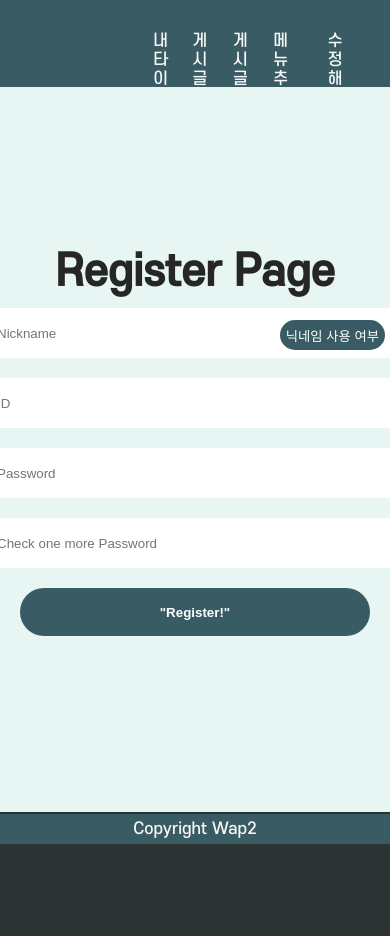
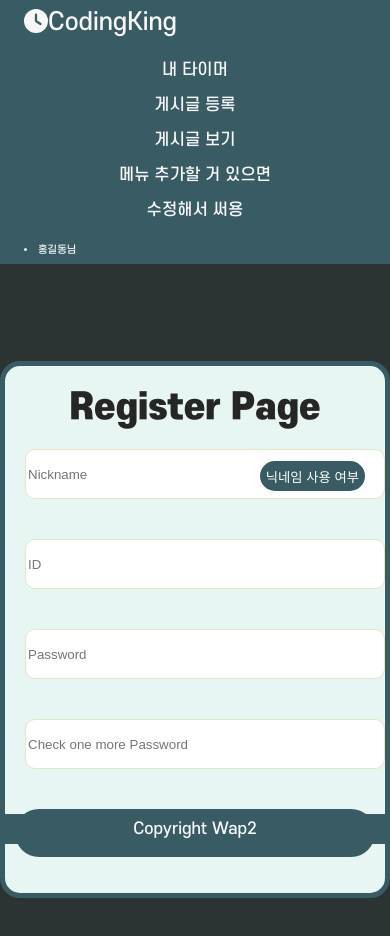
Before and after one commit to onegqueen/front, a React (Create React App) app: page /register in a window 390 px wide. Shown: the top 936 px of the page. Before the commit the page ends 844 px from the top, so only its background shows below. Built offline with nearby package versions, Linux system fonts and the light colour scheme; a small style sheet from the web is missing.

Commit message:
[11-30] register design, header bar responsive

```diff
--- a/src/components/Header.js
+++ b/src/components/Header.js
@@ -22,7 +22,13 @@ const Navbar = styled.nav`
   justify-content: space-between;
   align-items: center;
   background-color: #395b64;
-  padding: 8px 12px;
+  padding: 1rem;
+  @media only screen and (max-width: 768px) {
+    //width: 100%;
+    flex-direction: column;
+    align-items: flex-start;
+    padding: 8px 24px;
+  }
 `;
 
 const Navbarlogo = styled.div`
@@ -31,6 +37,11 @@ const Navbarlogo = styled.div`
   color: white;
   i {
     color: orange;
+  }
+  @media only screen and (max-width: 768px) {
+    //width: 100%;
+    flex-direction: column;
+    align-items: flex-start;
   }
 `;
 
@@ -45,6 +56,18 @@ const Navbarmenu = styled.ul`
   }
   li:hover {
     background-color: #a5c9ca;
+  }
+
+  @media only screen and (max-width: 768px) {
+    //width: 100%;
+    flex-direction: column;
+    align-items: center;
+    width: 100%;
+
+    li {
+      width: 100%;
+      text-align: center;
+    }
   }
 `;
 
--- a/src/components/MyAccount/MyAccount.jsx
+++ b/src/components/MyAccount/MyAccount.jsx
@@ -7,7 +7,7 @@ import "./Nickchange";
 
 const MyAccount = () => {
   const navigate = useNavigate();
-  const [nickname, setNickname] = useState("");
+  //const [nickname, setNickname] = useState("");
 
   // 닉네임 변경 페이지
   const navigateTochangeNick = () => {
--- a/src/components/Register/Register.jsx
+++ b/src/components/Register/Register.jsx
@@ -28,7 +28,9 @@ const Register = () => {
       setNameMessage("3글자 이상 15글자 미만으로 입력해주세요.");
       setIsName(false);
     } else {
-      setNameMessage("올바른 닉네임 형식입니다 :)");
+      setNameMessage(
+        "올바른 닉네임 형식입니다 :) 닉네임 사용 여부 확인해주세요."
+      );
       setIsName(true);
     }
   }, []);
@@ -121,7 +123,9 @@ const Register = () => {
 
   return (
     <S.Container>
+      <S.Wrapper>
         <S.Title>Register Page</S.Title>
+        <S.Form onSubmit={joinUser}>
           <S.formbox>
             <S.TextField
               text="이름"
@@ -158,7 +162,7 @@ const Register = () => {
               onChange={onChangePassword}
               passwordText="비밀번호 (숫자+영문자+특수문자 조합으로 8자리 이상)"
               title="비밀번호"
-          typeTitle="password"
+              type="password"
               placeholder="Password"
             />
             {password.length > 0 && (
@@ -173,7 +177,7 @@ const Register = () => {
               onChange={onChangePasswordConfirm}
               passwordText=" "
               title="비밀번호 확인"
-          typeTitle="passwordConfirm"
+              type="password"
               placeholder="Check one more Password"
             />
             {confirmPassword.length > 0 && (
@@ -185,9 +189,11 @@ const Register = () => {
             )}
           </S.formbox>
 
-      <S.SubmitButton type="submit" onClick={joinUser}>
+          <S.SubmitButton type="button" onClick={() => navigate("/")}>
             "Register!"
           </S.SubmitButton>
+        </S.Form>
+      </S.Wrapper>
     </S.Container>
   );
 };
--- a/src/components/Register/styled.jsx
+++ b/src/components/Register/styled.jsx
@@ -1,71 +1,45 @@
-import styled, { css } from "styled-components";
+import styled from "styled-components";
+import "../../App.css";
 
 const Container = styled.div`
-  position: absolute;
-  top: 55px;
-  bottom: 0;
-  width: 100%;
-  max-width: 500px;
-  left: 50%;
-  transform: translate(-50%, 0);
-  background: #e7f6f2;
-  padding: 0 20px;
-  //box-shadow: 0 0 8px 0 rgba(0, 0, 0, 0.04);
-  margin: 0 auto; /*페이지 중앙에 나타나도록 설정*/
-  margin-top: 32px;
-  margin-bottom: 32px;
-  display: flex;
-  flex-direction: column;
-  justify-content: center;
-  align-items: center;
+  width: 50rem;
+  max-width: 50rem;
+  background-color: #e7f6f2;
+  border-radius: 2rem;
+  color: #f7f7f7;
+  border: 5px solid #395b64;
+`;
+
+const Wrapper = styled.div`
+  margin: 2rem 0;
 `;
 
 const TextField = styled.input`
-  border: 0px solid black;
-  color: black;
-  border-radius: 5px;
-  width: 400px;
-  height: 50px;
-  margin: auto;
+  border: 1px solid #e2e8c0;
+  color: #262626;
+  border-radius: 1rem;
+  width: 100%;
+  height: 5rem;
+  //margin: auto;
+  margin: 1rem;
   position: relative;
   display: flex;
-  justify-content: flex-end;
-  align-items: center;
-  & + & {
-    margin-top: 1rem;
-  }
+  //justify-content: flex-end;
+  //align-items: center;
 `;
 
 const PasswordField = styled.input`
-  border: 0px solid black;
-  color: black;
-  border-radius: 5px;
-  width: 400px;
-  height: 50px;
-  margin: auto;
+  border: 1px solid #e2e8c0;
+  color: #262626;
+  border-radius: 1rem;
+  width: 100%;
+  height: 5rem;
+  //margin: auto;
+  margin: 1rem;
   position: relative;
   display: flex;
-  justify-content: flex-end;
-  align-items: center;
-  & + & {
-    margin-top: 1rem;
-  }
-`;
-
-const Input = styled.input`
-  border: 1px solid black;
-  border-radius: 5px;
-  width: 60%;
-  height: 50px;
-  margin: auto;
-  position: relative;
-  display: flex;
-  justify-content: flex-end;
-  align-items: center;
-  & + & {
-    margin-top: 1rem;
-  }
-  color: black;
+  //justify-content: flex-end;
+  //align-items: center;
 `;
 
 const SubmitButton = styled.button`
@@ -86,9 +60,13 @@ const Title = styled.div`
   //margin-top: 0px;
   //align-items: center;
   //justify-content: center;
-  font-size: 42px;
-  font-weight: 700;
-  margin-bottom: 1rem;
+  //font-size: 42px;
+  //font-weight: 700;
+  //margin-bottom: 50px;
+  margin: 2rem 0;
+  text-align: center;
+  font-size: 3.5rem;
+  font-family: SCDream9;
   color: #262626;
 `;
 
@@ -101,6 +79,7 @@ const nickCheck = styled.button`
   border-radius: 64px;
   color: white;
   margin-bottom: 16px;
+
   text-align: center;
   display: inline-block;
   cursor: pointer;
@@ -108,15 +87,14 @@ const nickCheck = styled.button`
 
 const formbox = styled.form`
   position: relative;
-  margin-bottom: 20px;
+  margin-bottom: 40px;
   .message {
-    color: black;
-    font-weight: 500;
-    font-size: 1.6rem;
+    font-weight: 300;
+    font-size: 1.5rem;
     line-height: 24px;
     letter-spacing: -1px;
     position: absolute;
-    bottom: -20px;
+    //bottom: -50px;
     left: 0;
     &.success {
       color: #8f8c8b;
@@ -140,8 +118,13 @@ const formbox = styled.form`
   }
 `;
 
+const Form = styled.form`
+  width: 36rem;
+  margin: 0 auto;
+  text-align: center;
+`;
+
 const S = {
-  Input,
   Container,
   SubmitButton,
   Title,
@@ -149,6 +132,8 @@ const S = {
   formbox,
   TextField,
   PasswordField,
+  Wrapper,
+  Form,
 };
 
 export default S;
--- a/src/pages/RegisterPage.jsx
+++ b/src/pages/RegisterPage.jsx
@@ -1,8 +1,23 @@
 import React from "react";
 import Register from "../components/Register/Register";
+import styled from "styled-components";
+
+const Main = styled.div`
+  display: flex;
+  justify-content: center;
+  align-items: center;
+  width: 100%;
+  height: calc(100% - 83px);
+`;
+
+const Content = styled.div``;
 
 const RegisterPage = () => {
-  return <Register />;
+  return (
+    <Main>
+      <Register />
+    </Main>
+  );
 };
 
 export default RegisterPage;
```
Lines whose indentation alone changed are shown as unchanged.
